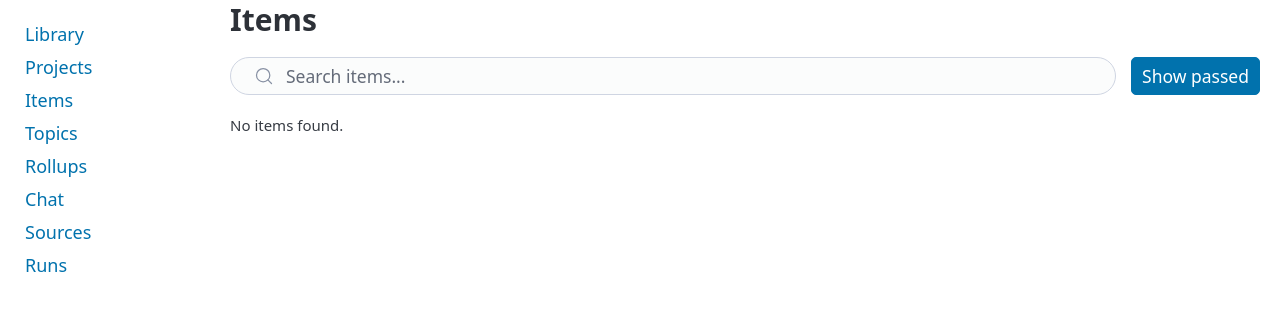
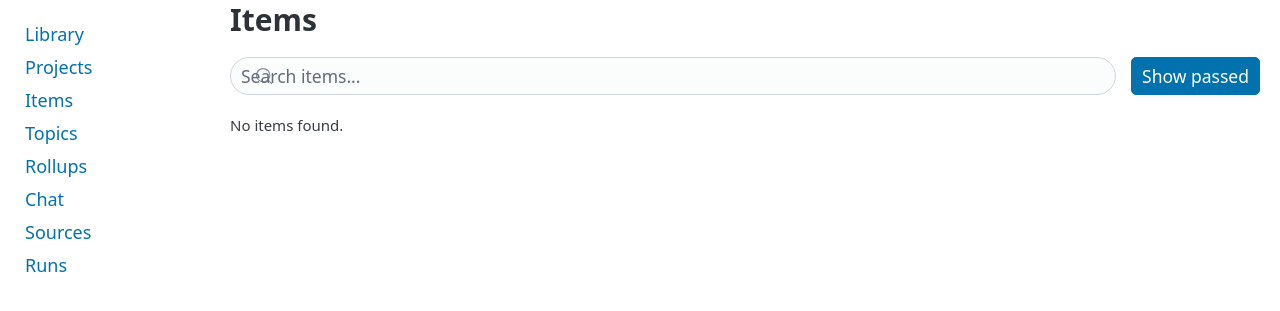
Before and after one commit to DecafCoding/ArtimesOne, a FastAPI app: template artimesone/web/templates/items.html in a window 1280 px wide. Shown: the part 107-418 px from the top of the page. Run offline with FastAPI, Linux system fonts and the light colour scheme; the template is opened without the code that fills it, so the values that code supplies are empty; parts of the project's set-up code (start-up, migrations or seed data) failed here and were passed over; some libraries are stand-ins or nearby versions.

Commit message:
fix: raise input selector specificity to beat Pico's compound :not()
Consolidation broke text input sizing: our rule input:not([type=hidden])
(specificity 0,1,1) was losing to Pico classless's compound selector
input:not([type=checkbox]):not([type=radio]):not([type=range]):not([type=file])
(specificity 0,4,1), so inputs rendered at Pico's larger default. Mirror
the same :not() chain so our padding/font-size/line-height actually apply
to text inputs site-wide (sidebar, chat, sources).

Co-Authored-By: Claude Opus 4.7 <noreply@anthropic.com>

```diff
--- a/artimesone/web/static/style.css
+++ b/artimesone/web/static/style.css
@@ -100,9 +100,10 @@ main dt {
 }
 
 /* ── Form controls: single default size (btn-table overrides in tables) ── */
+/* Input selector mirrors Pico's compound :not() to beat its specificity. */
 button:not(.btn-table),
 a[role="button"]:not(.btn-table),
-input:not([type="hidden"]),
+input:not([type="checkbox"]):not([type="radio"]):not([type="range"]):not([type="file"]):not([type="hidden"]),
 select,
 textarea {
   padding: 0.25rem 0.5rem;
```
